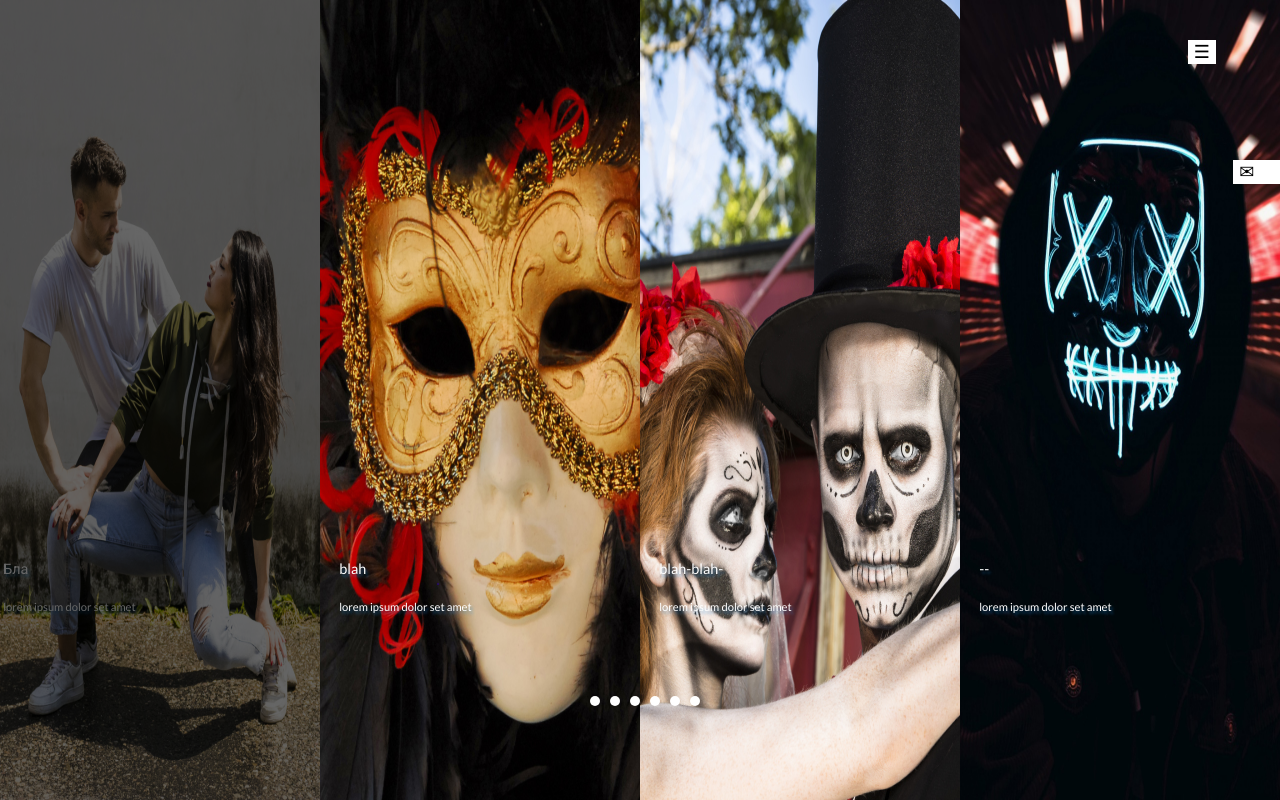
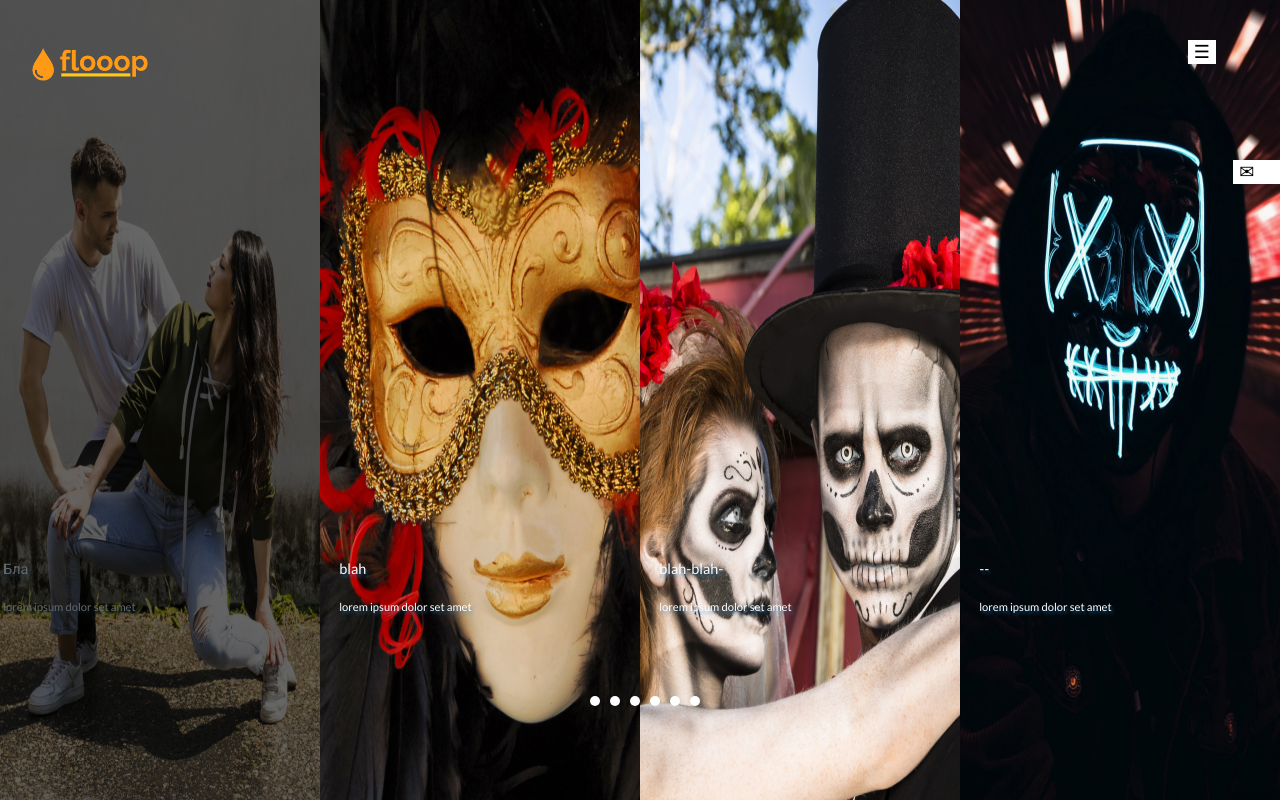
Before and after one commit to MRyzhylo/MOPS_entertainment_template, a plain HTML site: page index.html in a window 1280 px wide. Shown: the top 800 px of the page. Drawn offline with Linux system fonts and the light colour scheme.

Commit message:
create main logo style

```diff
--- a/main.js
+++ b/main.js
@@ -143,6 +143,17 @@ function Bodycreator (id, mainContent, sideMenuContent, sideMenuLogo) {
     }.bind(this);
     this.windowWidthCheker();
 
+    this.logoWrapDiv = document.createElement('div');
+    this.logoWrapDiv.className = 'main-logo-wrap';
+    this.linkWrapLogo = document.createElement('a');
+    this.linkWrapLogo.href = '#';
+    this.logoImgWrap = document.createElement('img');
+    this.logoImgWrap.className = 'main-logo';
+    this.logoImgWrap.src = logoUrl;
+    this.linkWrapLogo.appendChild(this.logoImgWrap);
+    this.logoWrapDiv.appendChild(this.linkWrapLogo);
+    this.container.appendChild(this.logoWrapDiv);
+
     this.navDiv = document.createElement('div');
     this.navDiv.className = 'navigation-wrap';
     this.navUl = document.createElement('ul');
--- a/style.css
+++ b/style.css
@@ -37,6 +37,18 @@ body {
 
 .content-wrap:hover {
     filter: brightness(0.4);
+}
+
+.main-logo-wrap {
+    width: 10%;
+    height: 5%;
+    position: fixed;
+    top: 0%;
+    left: 2%;
+}
+
+.main-logo {
+    width: 100%;
 }
 
 .navigation-wrap {
```
Also changed, not shown: img/img10.jpg (deleted), img/img7.jpg (deleted), img/img8.jpg (deleted), img/img9.jpg (deleted).
